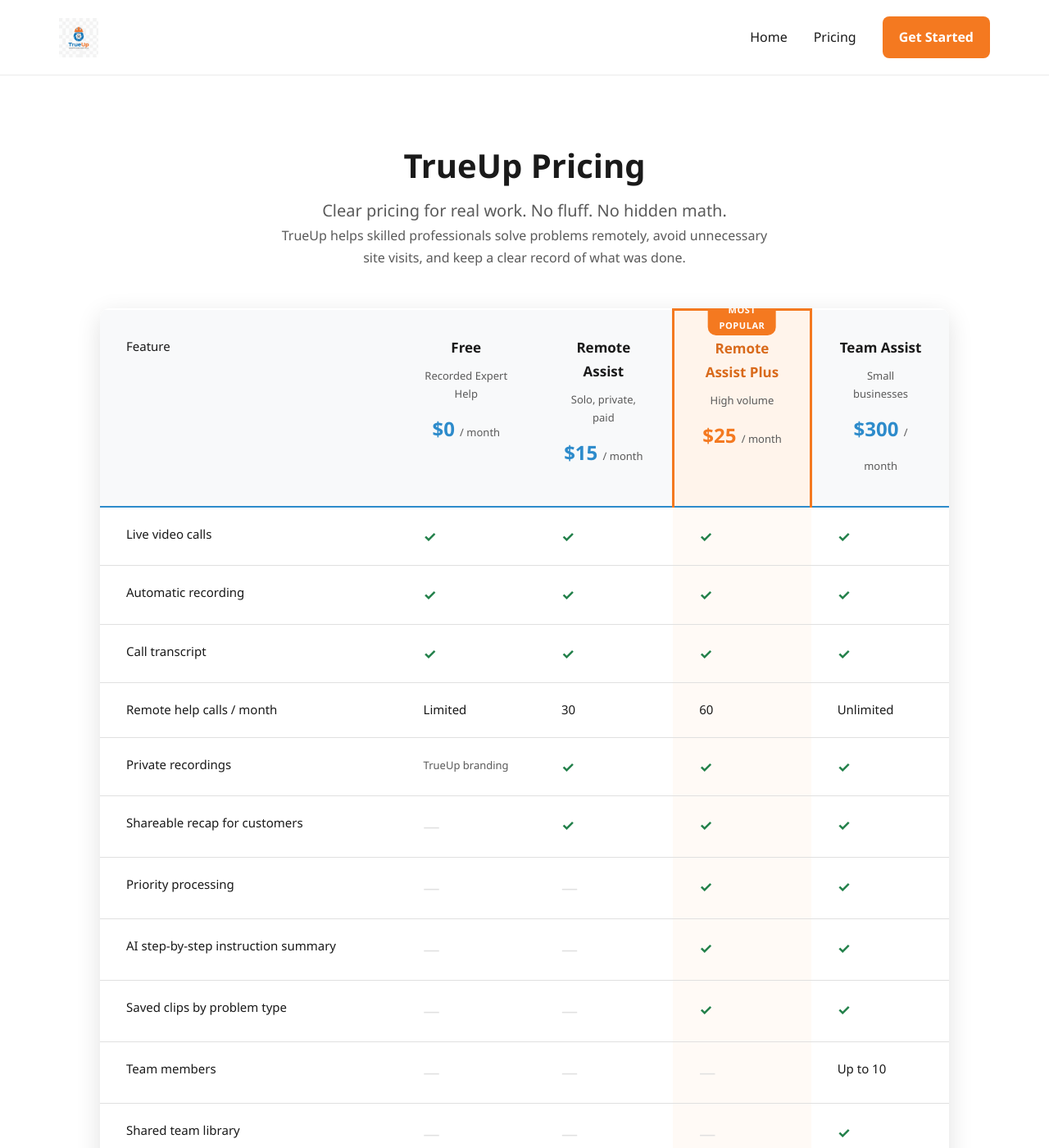
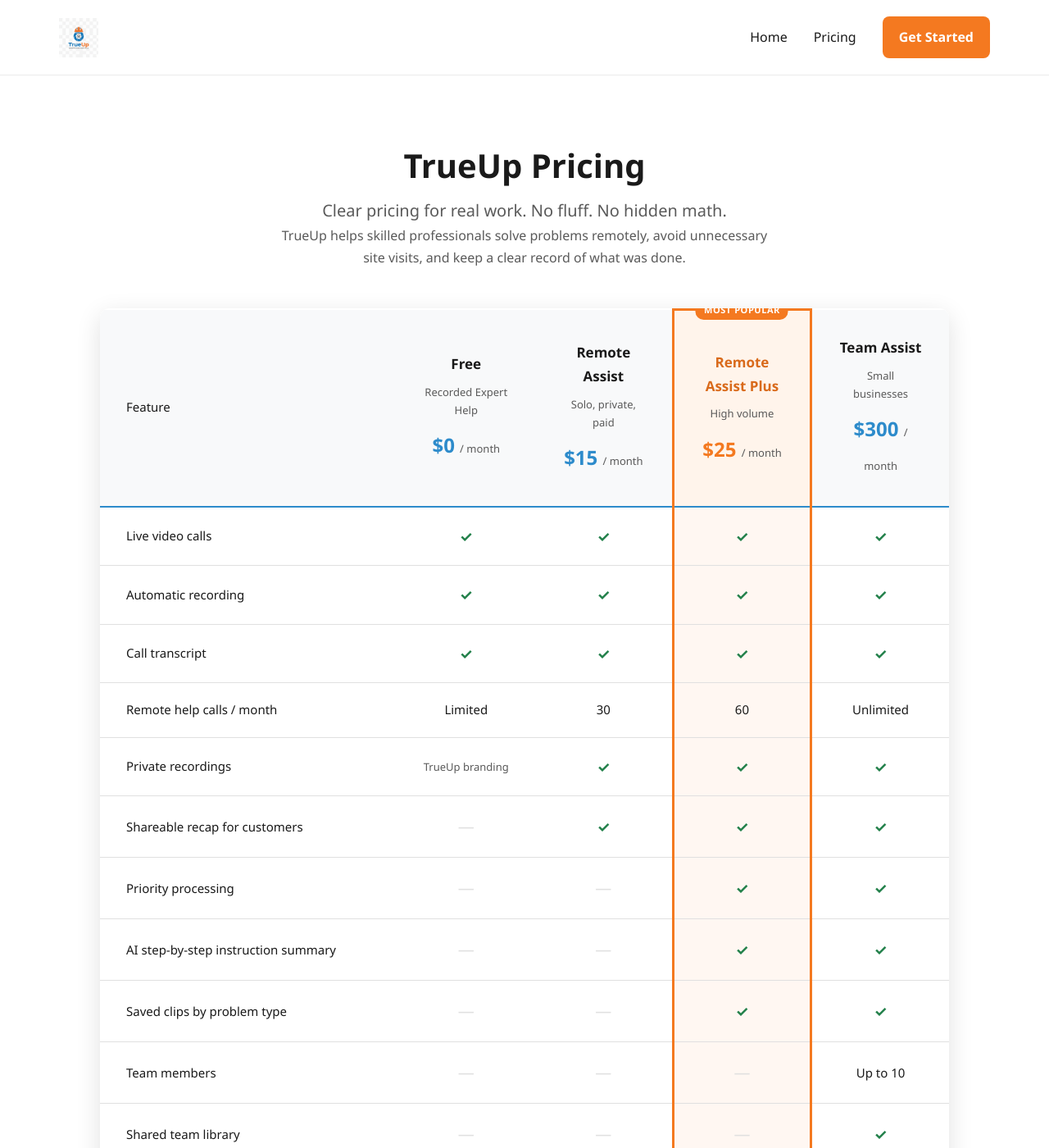
Before and after one commit to TrueUp-Pro/TrueUp_Website, a Jekyll site: the page built from pricing.html, in a window 1280 px wide and 1400 px high. Shown: the whole window at 82% size. Built offline with Jekyll 4.4.1, drawn with Linux system fonts in a browser that asks for light colours.

Commit message:
Fix pricing page CSS issues
- Added wide-layout class for full-width pages
- Fixed table cell alignment (centered values, left-aligned features)
- Improved featured column highlighting with consistent borders
- Fixed browser compatibility by removing :has() selector
- Added wide: true front matter to pricing page

https://claude.ai/code/session_017hU2nZ79LZTybQ61Kgfj2s

```diff
--- a/_layouts/default.html
+++ b/_layouts/default.html
@@ -11,7 +11,7 @@
 </head>
 <body>
   {% include header.html %}
-  <main class="main{% if page.parallax %} has-parallax{% endif %}" role="main">
+  <main class="main{% if page.parallax %} has-parallax{% endif %}{% if page.wide %} wide-layout{% endif %}" role="main">
     {{ content }}
   </main>
   {% include footer.html %}
--- a/css/main.css
+++ b/css/main.css
@@ -826,9 +826,14 @@ hr {
 .pricing-comparison th,
 .pricing-comparison td {
   padding: var(--space-md) var(--space-lg);
+  text-align: center;
+  border-bottom: 1px solid var(--color-border);
+  vertical-align: middle;
+}
+
+.pricing-comparison .feature-col {
   text-align: left;
-  border-bottom: 1px solid var(--color-border);
-  vertical-align: top;
+  vertical-align: middle;
 }
 
 .pricing-comparison th {
@@ -842,11 +847,13 @@ hr {
   padding-bottom: var(--space-lg);
 }
 
-.pricing-comparison .feature-col {
+.pricing-comparison th.feature-col,
+.pricing-comparison td.feature-col {
   width: 35%;
   min-width: 180px;
   color: var(--color-text);
   font-weight: 500;
+  text-align: left;
 }
 
 .pricing-comparison .plan-col {
@@ -885,8 +892,13 @@ hr {
 
 .pricing-comparison .plan-featured {
   background: var(--color-orange-light);
+}
+
+.pricing-comparison thead .plan-featured {
+  border-top: 3px solid var(--color-orange);
   border-left: 3px solid var(--color-orange);
   border-right: 3px solid var(--color-orange);
+  position: relative;
 }
 
 .pricing-comparison .plan-featured .plan-name {
@@ -895,11 +907,6 @@ hr {
 
 .pricing-comparison .plan-featured .plan-price {
   color: var(--color-orange);
-}
-
-.pricing-comparison thead .plan-featured {
-  border-top: 3px solid var(--color-orange);
-  position: relative;
 }
 
 .pricing-comparison thead .plan-featured::before {
@@ -916,11 +923,16 @@ hr {
   padding: 2px 10px;
   border-radius: 10px;
   letter-spacing: 0.05em;
+  white-space: nowrap;
 }
 
-.pricing-comparison tbody td:nth-child(4) {
-  background: rgba(244, 121, 32, 0.04);
+/* Featured column highlight for body cells */
+.pricing-comparison tbody tr td:nth-child(4) {
+  background: rgba(244, 121, 32, 0.06);
+  border-left: 3px solid var(--color-orange);
+  border-right: 3px solid var(--color-orange);
 }
+
 
 .pricing-comparison td .cell-yes {
   color: var(--color-success);
@@ -941,14 +953,14 @@ hr {
 .pricing-comparison .best-for-row td {
   font-size: 0.8125rem;
   color: var(--color-text-muted);
-  border-bottom: none;
   font-style: italic;
   padding-top: var(--space-lg);
   background: var(--color-bg-alt);
 }
 
 .pricing-comparison .best-for-row td:nth-child(4) {
-  background: rgba(244, 121, 32, 0.08);
+  background: rgba(244, 121, 32, 0.1);
+  border-bottom: 3px solid var(--color-orange);
 }
 
 .pricing-notes {
@@ -1182,10 +1194,11 @@ hr {
   margin: 0 auto;
 }
 
-.main:not(.has-parallax):has(.pricing-page) {
+/* Wide layout for pricing and other full-width pages */
+.main.wide-layout {
   max-width: var(--max-width);
-  padding-left: 0;
-  padding-right: 0;
+  padding-left: var(--space-md);
+  padding-right: var(--space-md);
 }
 
 /* ==========================================
--- a/pricing.html
+++ b/pricing.html
@@ -2,6 +2,7 @@
 layout: default
 title: Pricing
 description: "Clear pricing for real work. No fluff. No hidden math."
+wide: true
 ---
 
 <div class="pricing-page">
```
